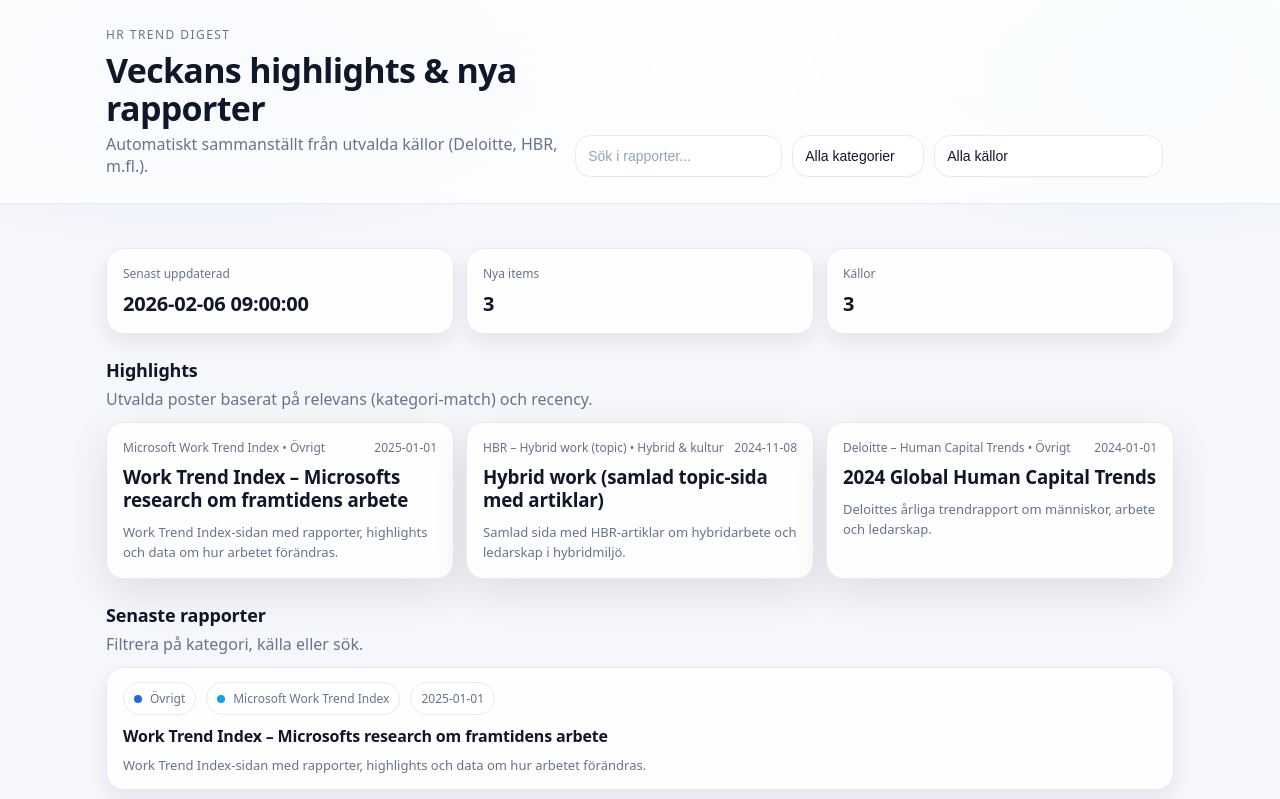
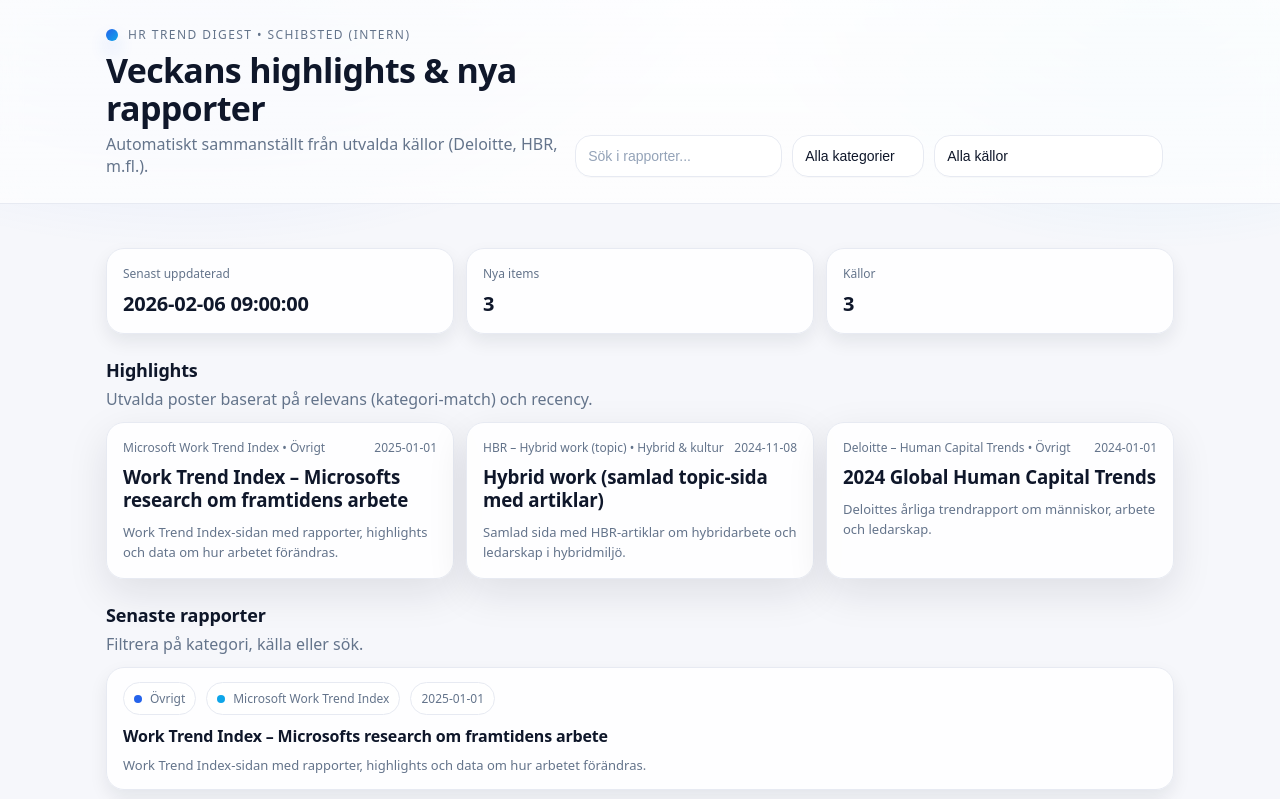
Before and after one commit to msilverhage-jpg/Mikaels-HR-Trendtracker, a website: page docs/index.html in a window 1280 px wide. Shown: the top 799 px of the page. Drawn offline with Linux system fonts and the light colour scheme.

Commit message:
Update index.html

```diff
--- a/docs/index.html
+++ b/docs/index.html
@@ -10,7 +10,11 @@
   <header class="topbar">
     <div class="wrap topbar__inner">
       <div>
-        <div class="eyebrow">HR Trend Digest</div>
+        <div class="brandline">
+  <span class="branddot"></span>
+  <div class="eyebrow">HR Trend Digest • Schibsted (intern)</div>
+</div>
+
         <h1>Veckans highlights & nya rapporter</h1>
         <p class="muted">Automatiskt sammanställt från utvalda källor (Deloitte, HBR, m.fl.).</p>
       </div>
```
